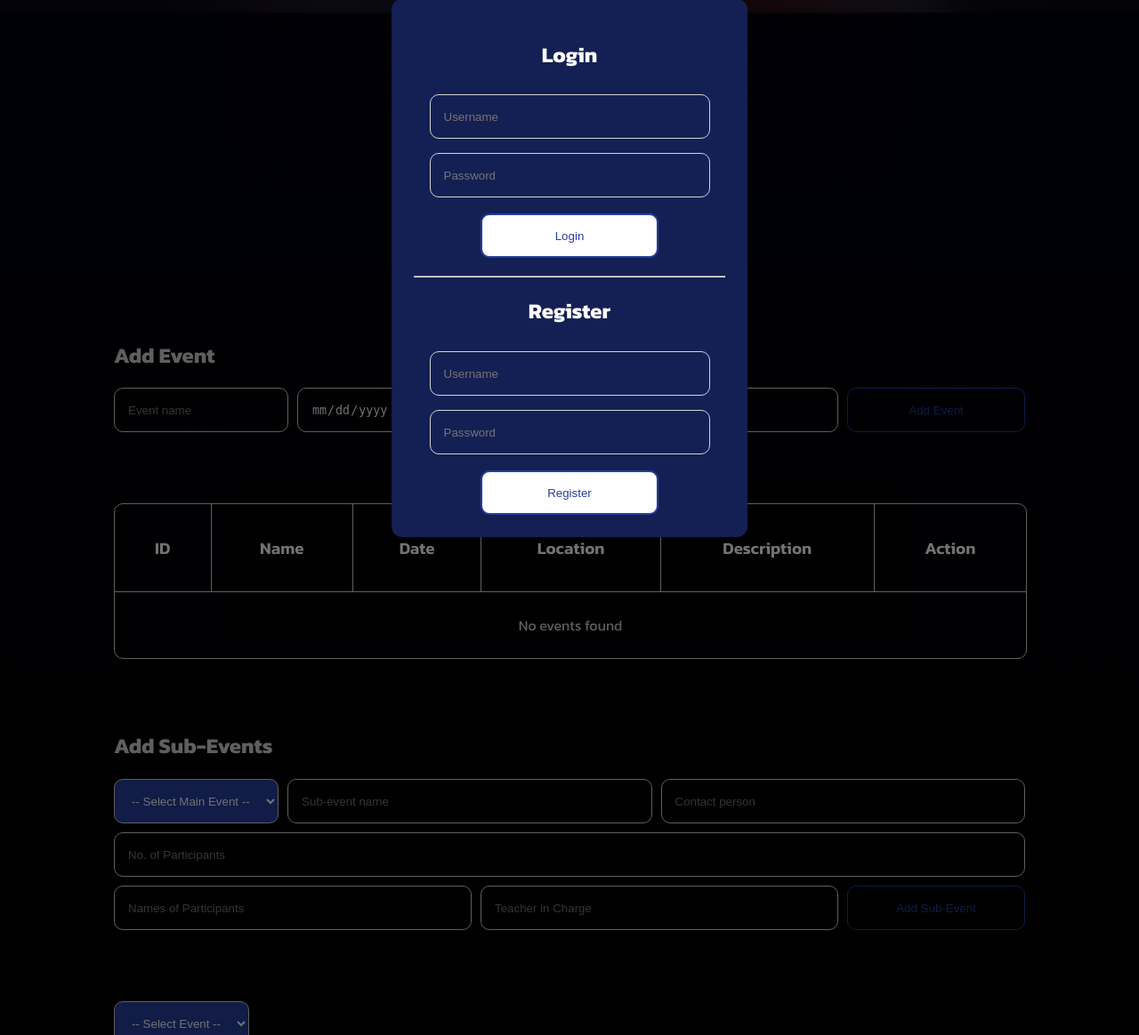
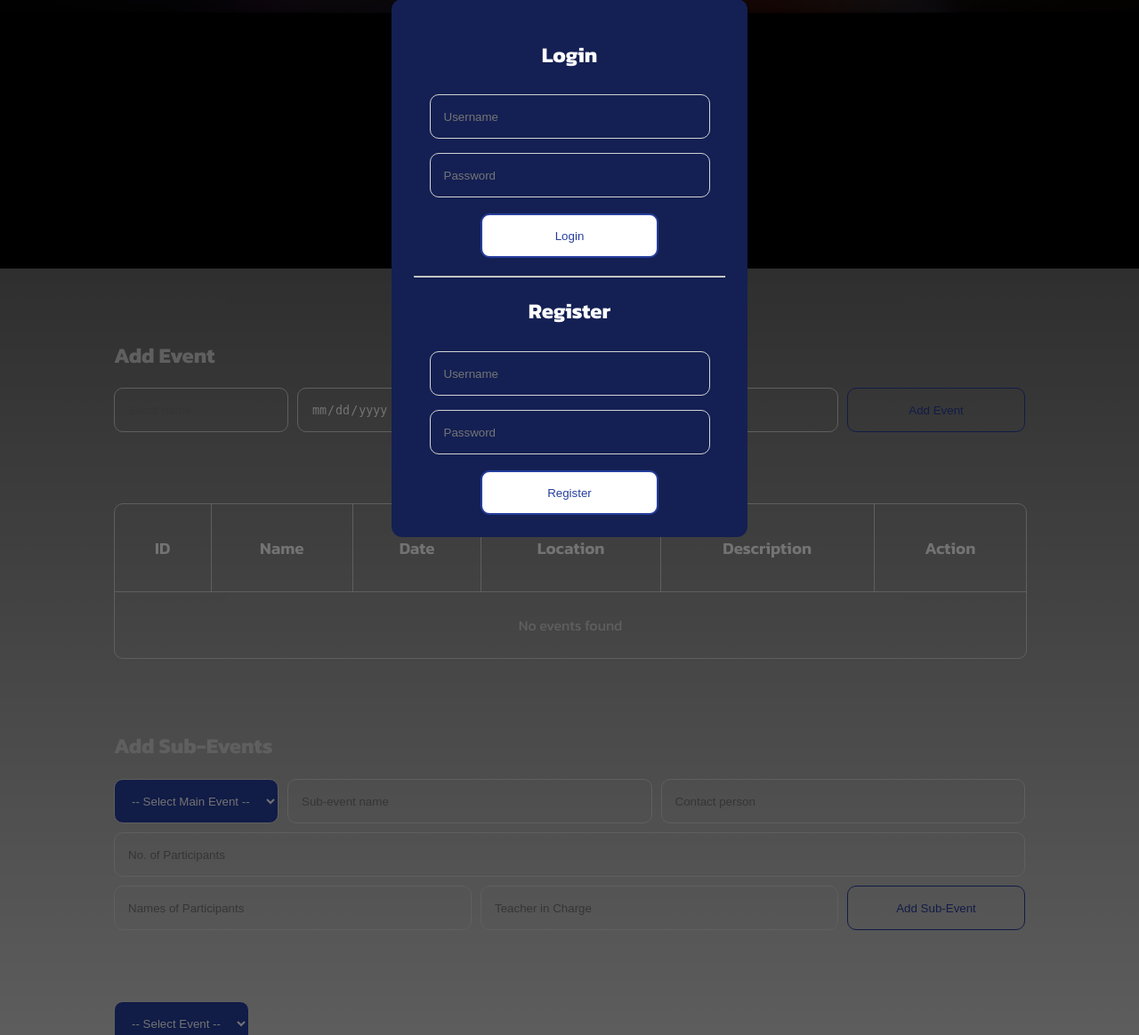
Before and after one commit to GitSatishGarg/Dexterity, a Flask app: page / in a window 1280 px wide. Shown: the part 561-1725 px from the top of the page at 89% size. Run offline with Flask 3, Linux system fonts and the light colour scheme; data that the repository does not hold is empty; some libraries are stand-ins or nearby versions.

Commit message:
what color is the sky

```diff
--- a/static/style.css
+++ b/static/style.css
@@ -7,7 +7,7 @@
 }
 
 body {
-    background: linear-gradient(rgb(0, 2, 10), rgb(0, 0, 0));
+    background: linear-gradient(rgba(0, 0, 0, 1), rgba(0, 0, 0, 0));
 }
 
 .header {
@@ -234,7 +234,7 @@
 .subheader-contact {
     height: 50vh;
     width: 100%;
-    background-image: linear-gradient(rgba(0, 3, 17, 0.3),rgba(0, 3, 17, 1)),url(images/about.jpg);
+    background-image: linear-gradient(rgba(0, 0, 0, 0.3),rgba(0, 0, 0, 1)),url(images/about.jpg);
     background-position: center;
     background-size: cover;
     text-align: center;
```
